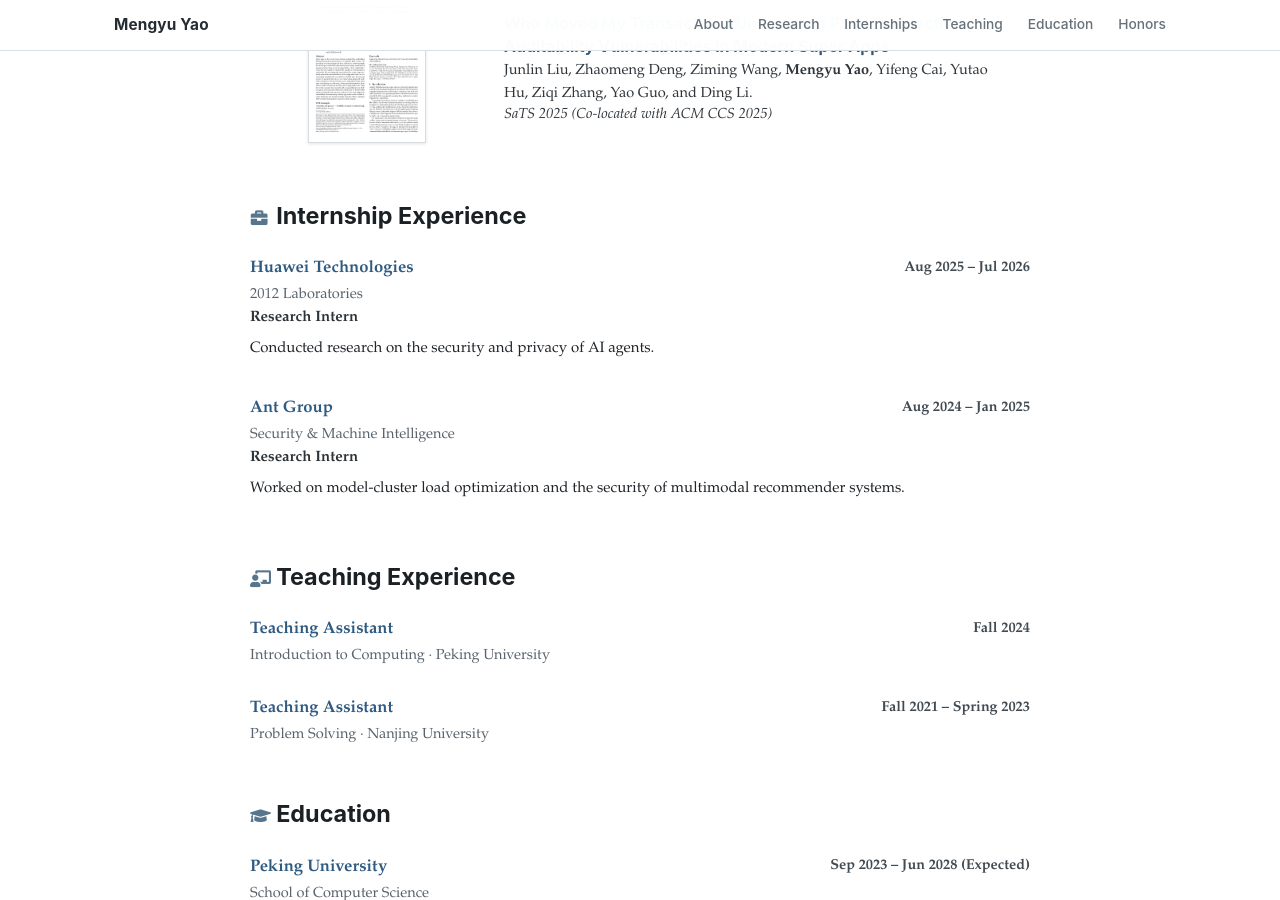
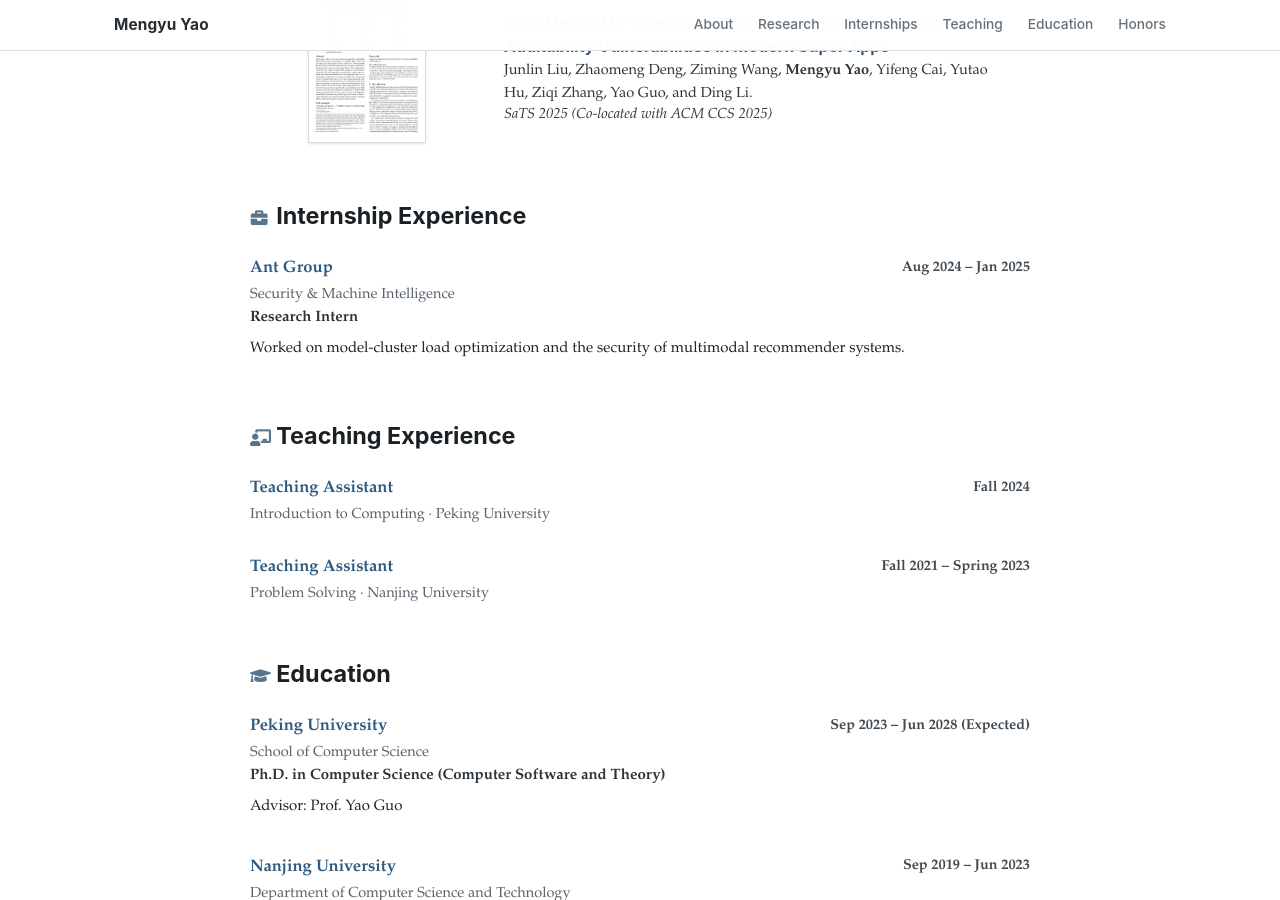
Before and after one commit to Yao-mengyu/Yao-mengyu.github.io, a Jekyll site: the page built from _pages/about.md, in a window 1280 px wide and 900 px high, scrolled down 1841 px. Built offline with Jekyll 4.4.1, drawn with Linux system fonts in a browser that asks for light colours.

Commit message:
update
Co-authored-by: Cursor <cursoragent@cursor.com>

```diff
--- a/_pages/about.md
+++ b/_pages/about.md
@@ -132,15 +132,6 @@ redirect_from:
 
 <div class="cv-entry">
   <div class="cv-entry__heading">
-    <div><strong>Huawei Technologies</strong><span>2012 Laboratories</span></div>
-    <span class="cv-entry__date">Aug 2025 – Jul 2026</span>
-  </div>
-  <p class="cv-entry__role">Research Intern</p>
-  <p>Conducted research on the security and privacy of AI agents.</p>
-</div>
-
-<div class="cv-entry">
-  <div class="cv-entry__heading">
     <div><strong>Ant Group</strong><span>Security &amp; Machine Intelligence</span></div>
     <span class="cv-entry__date">Aug 2024 – Jan 2025</span>
   </div>
```
